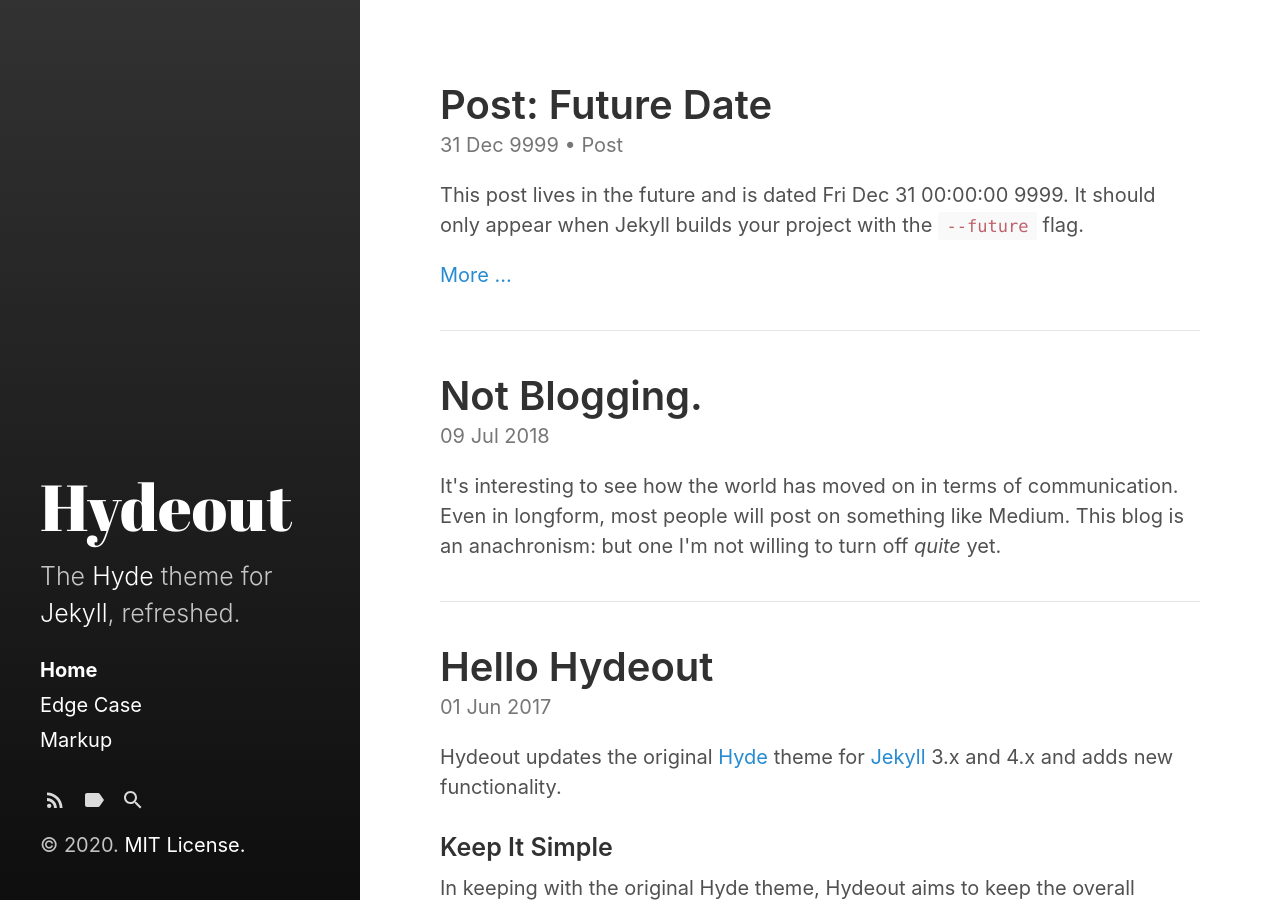
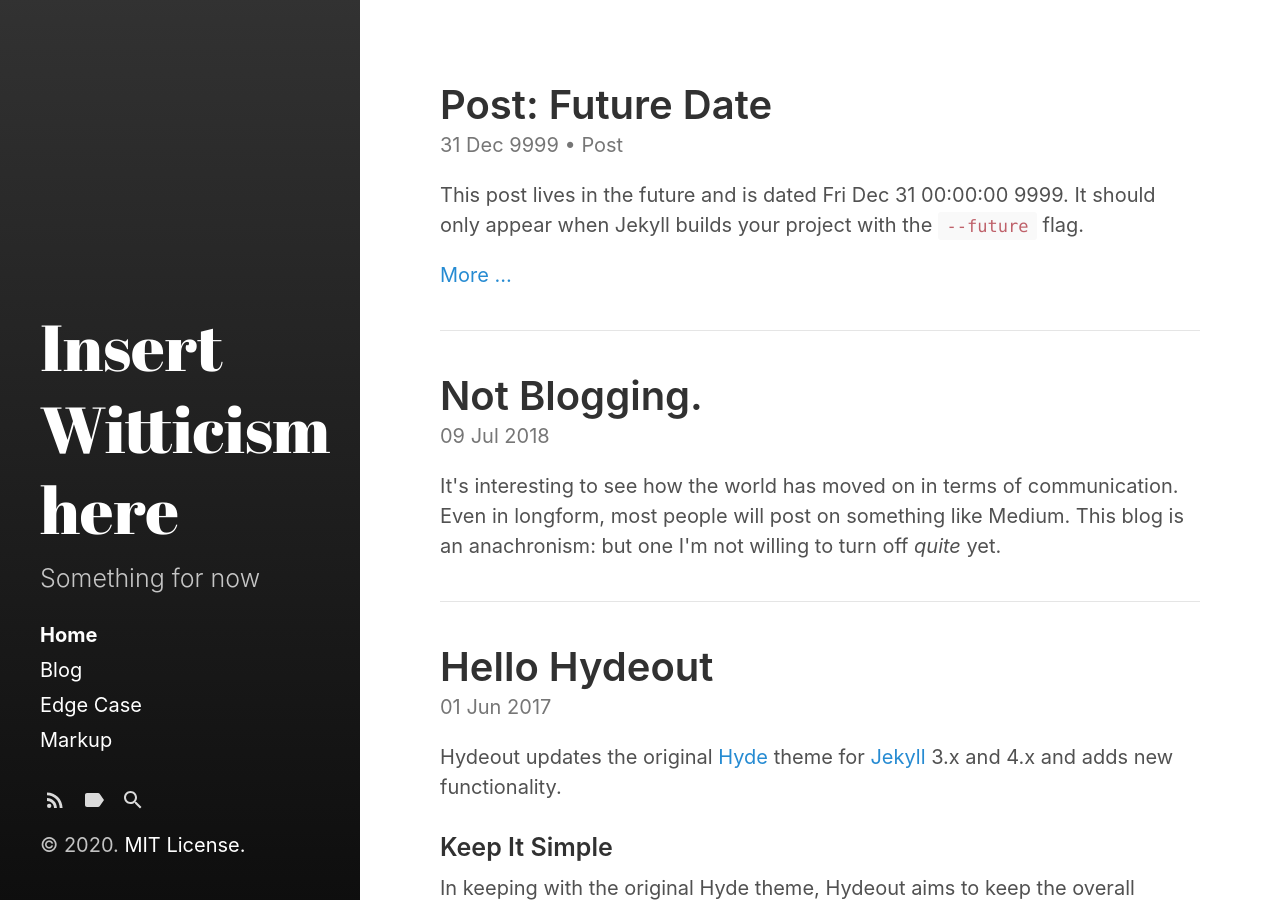
Before and after one commit to alan-fleming/alanfleming.org, a Jekyll site: the page built from index.html, in a window 1280 px wide and 900 px high. Built offline with Jekyll 4.4.1, drawn with Linux system fonts in a browser that asks for light colours; the list of posts is cut into pages by our own code.

Commit message:
Update _config.yml

```diff
--- a/_config.yml
+++ b/_config.yml
@@ -3,11 +3,11 @@ markdown:         kramdown
 highlighter:      rouge
 
 # Setup
-title:            Hydeout
-tagline:          'A Jekyll theme'
-description:      'The <a href="http://hyde.getpoole.com" target="_blank">Hyde</a> theme for <a href="http://jekyllrb.com" target="_blank">Jekyll</a>, refreshed.'
-url:              https://fongandrew.github.io
-baseurl:          '/hydeout'
+title:            'Insert Witticism here'
+tagline:          'Alan Flemings Web Pages '
+description:      'Something for now'
+url:              https://alanfleming.org
+baseurl:          ''
                   # the optional subpath of your site, e.g. "/blog"
                   # NB: This applies to all pages in your Jekyll site.
                   # If you want to move just the blog index pages but keep
@@ -15,11 +15,11 @@ baseurl:          '/hydeout'
                   # sidebar_blog_link below.
 
 author:
-  name:           'Andrew Fong'
-  url:            https://twitter.com/fongandrewc
+  name:           'Alan Fleming'
+  url:            https://twitter.com/alanfleming
 
 paginate:         5
-# paginate_path:    '/page:num'
+paginate_path:    '/blog/page:num'
                     # Or '/blog/page:num' if you want to move your index pages
 
 plugins:
@@ -29,7 +29,7 @@ plugins:
 
 # Sidebar link settings
 sidebar_home_link:  true
-# sidebar_blog_link:  '/blog'   # By default, your home page is your blog
+sidebar_blog_link:  '/blog'   # By default, your home page is your blog
                                 # page. If you change your paginate_path,
                                 # set this to the root of the paginate_path
                                 # to enable a separate blog link.
```
